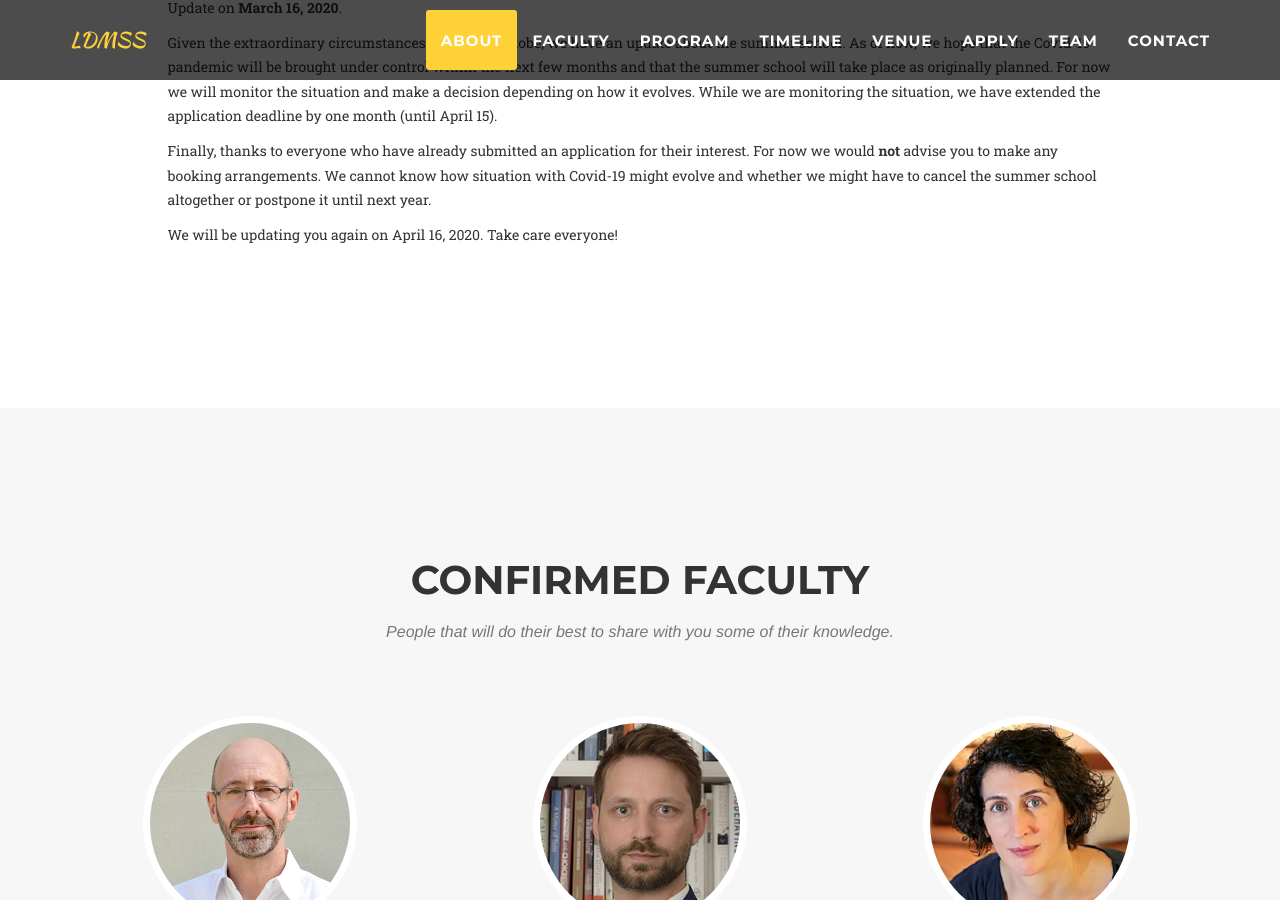
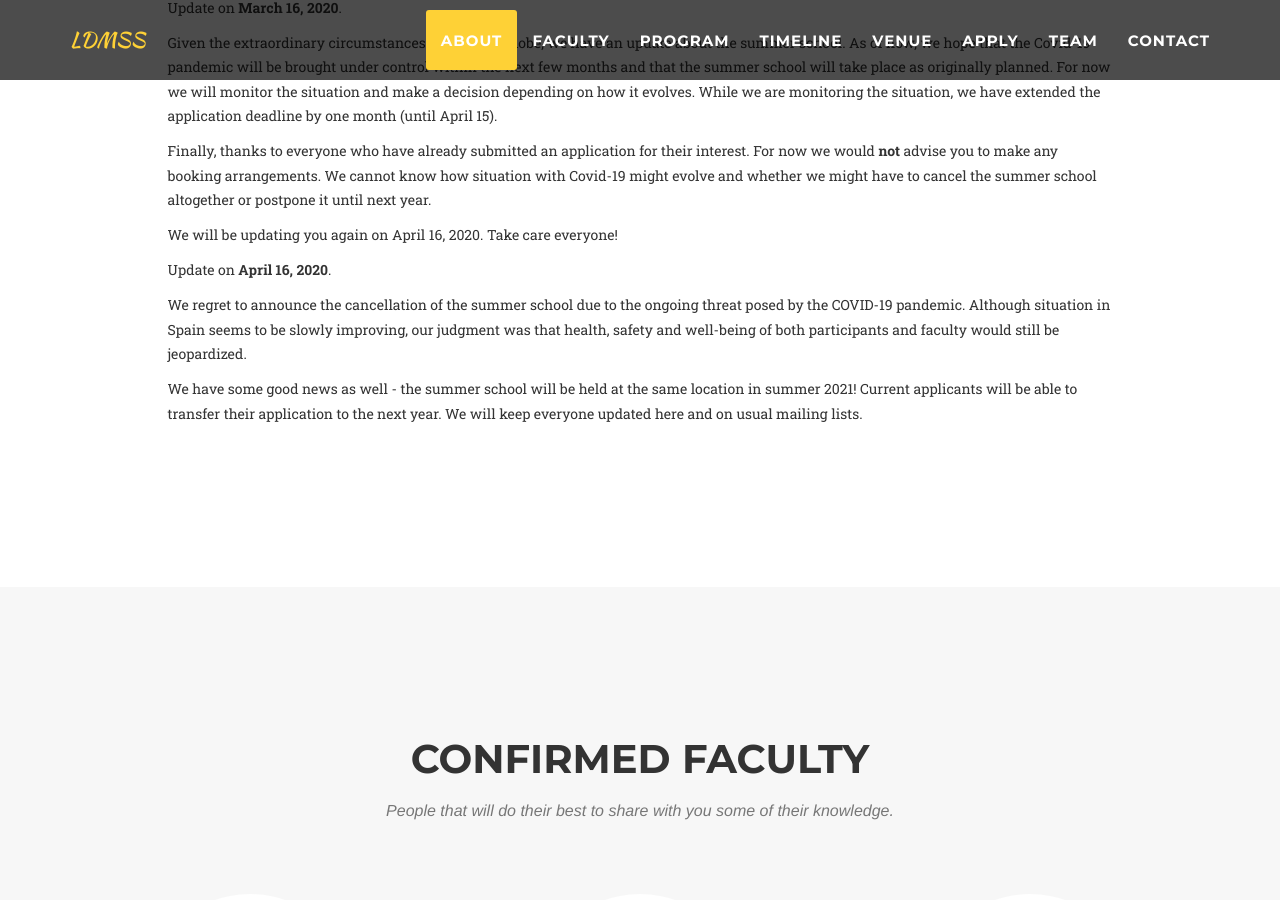
Before and after one commit to ldmss/ldmss.github.io, a Jekyll site: the page built from index.html, in a window 1280 px wide and 900 px high, scrolled down 1655 px. Built offline with Jekyll 4.4.1, drawn with Linux system fonts in a browser that asks for light colours; some web fonts are replaced.

Commit message:
covid cancellation update, 20200418

```diff
--- a/_includes/about.html
+++ b/_includes/about.html
@@ -44,5 +44,18 @@
                 </div>
             </div>
 
+            <div class="row">
+                <div class="col-md-1 col-sm-1 col-xs-0"></div>
+                <div class="col-md-10 col-sm-10 col-xs-12">
+
+                    <p>Update on <strong>April 16, 2020</strong>.</p>
+
+                    <p>We regret to announce the cancellation of the summer school due to the ongoing threat posed by the COVID-19 pandemic. Although situation in Spain seems to be slowly improving, our judgment was that health, safety and well-being of both participants and faculty would still be jeopardized.</p>
+
+                    <p>We have some good news as well - the summer school will be held at the same location in summer 2021! Current applicants will be able to transfer their application to the next year. We will keep everyone updated here and on usual mailing lists.</p>
+
+                </div>
+            </div>
+
         </div>
     </section>
```
